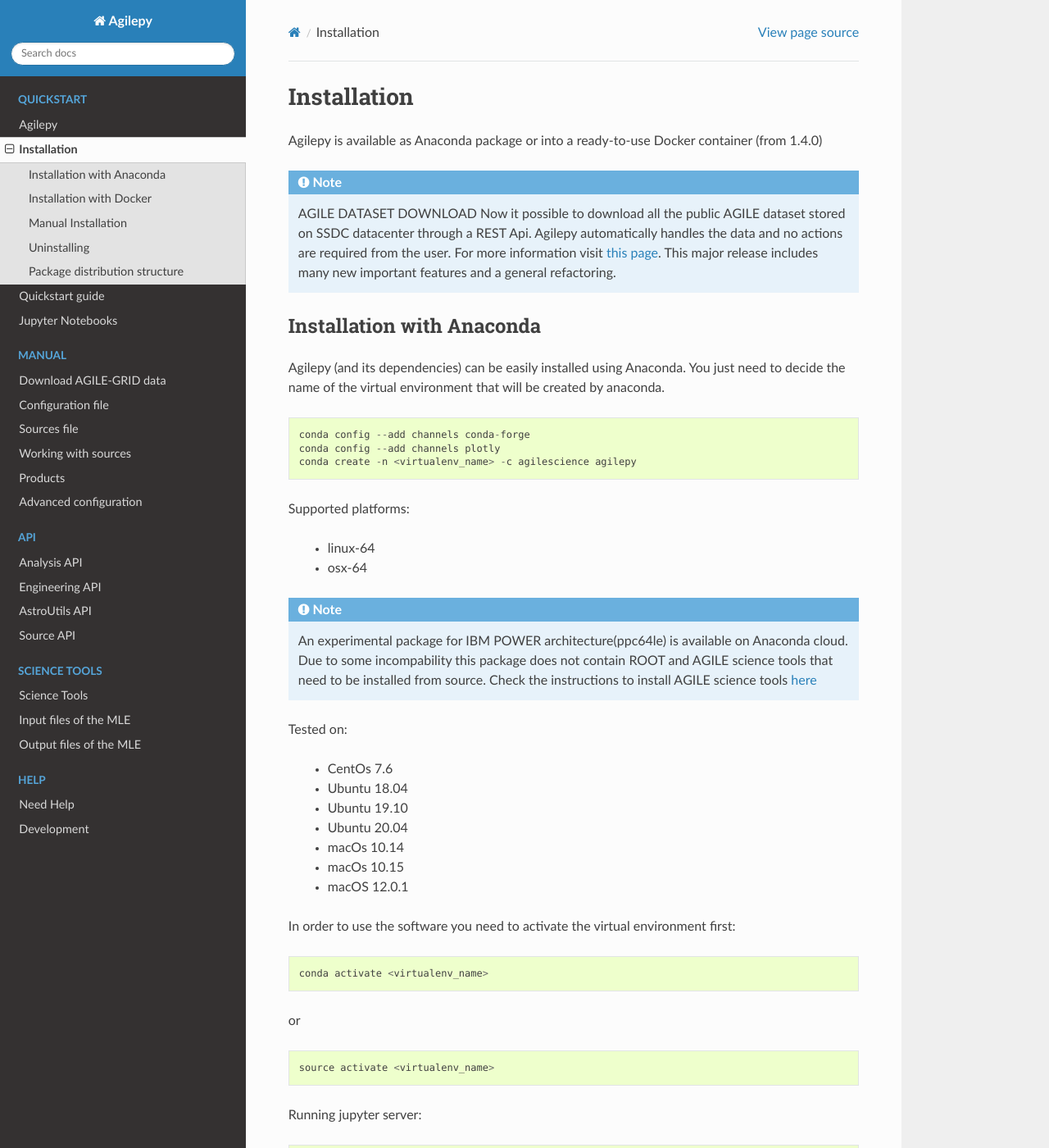
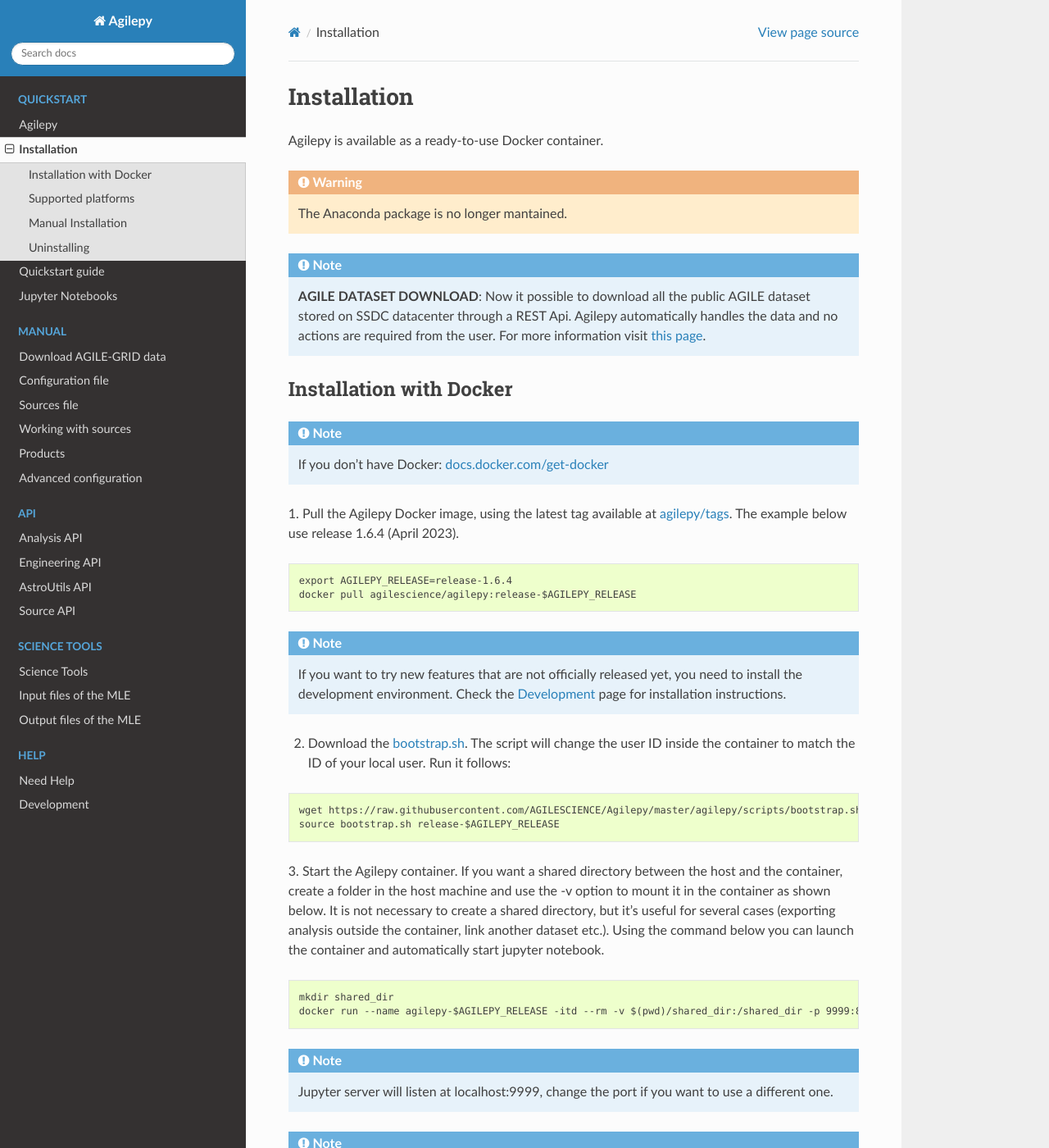
Before and after one commit to AGILESCIENCE/Agilepy, a Sphinx documentation site: the page built from docs/source/quickstart/installation.rst, in a window 1280 px wide and 1400 px high. Shown: the whole window at 82% size. Built offline with Sphinx 7.4.7 and the Read the Docs theme 2.0.0, drawn with Linux system fonts in a browser that asks for light colours; some of the changed text lies outside the part shown.

Commit message:
Add pyproject file, update documentation

```diff
--- a/docs/requirements.txt
+++ b/docs/requirements.txt
@@ -8,6 +8,7 @@
 scipy==1.*
 sphinx==4.*
 sphinx_rtd_theme
+sphinx-copybutton
 pyyaml==5.*
 regions
 pytest-cov==2.*
--- a/docs/source/conf.py
+++ b/docs/source/conf.py
@@ -41,7 +41,8 @@
 extensions = [
     'sphinx.ext.autodoc',
     'sphinx.ext.viewcode',
-    'sphinx.ext.napoleon'
+    'sphinx.ext.napoleon',
+    'sphinx_copybutton'
 ]
 autodoc_typehints='none'
 autodoc_member_order='bysource' #groupwise  alphabetical
@@ -65,7 +66,7 @@
 #
 # This is also used if you do content translation via gettext catalogs.
 # Usually you set "language" from the command line for these cases.
-language = None
+language = 'en'
 
 # List of patterns, relative to source directory, that match files and
 # directories to ignore when looking for source files.
--- a/docs/source/help/development.rst
+++ b/docs/source/help/development.rst
@@ -5,9 +5,9 @@
 Install the development environment with Docker
 ===============================================
 
-If you want to develop new agilepy features or try the newest yet unreleased ones,
-a development Docker image called agilepy-recipe is availabe on dockerhub.
-It contains all the dependencies but agilepy, which must be installed by hand by cloning the repository.
+If you want to develop new Agilepy features or try the newest yet unreleased ones,
+a development Docker image called agilepy-recipe is availabe on DockerHub.
+It contains all the dependencies but Agilepy, which must be manually installed by cloning the repository.
 
 Agilepy's development containers can be found at dockerhub `agilescience/agilepy-recipe <https://hub.docker.com/repository/docker/agilescience/agilepy-recipe>`_ page,
 please check it for the latest tag.
@@ -15,82 +15,103 @@
 Instructions
 ------------
 
-1. Prepare your workspace by creating a directory :code:`agile`
+1. Pull the development Docker image, replace :code:`<LATEST-TAG>` with the
+latest tag available at `agilepy-recipe/tags <https://hub.docker.com/r/agilescience/agilepy-recipe/tags>`_.
+
+.. code-block::
+
+    export LATEST_TAG=BUILD25b6-v2
+    docker pull agilescience/agilepy-recipe:$LATEST_TAG
+
+2. Prepare your workspace by creating a directory :code:`agile`
 and store its path in a variable :code:`$PATH_TO_AGILE`.
 The :code:`agile` directory is going to be shared between your local file system tree and the developement container's one.
 
 .. code-block::
 
-    $ mkdir agile && cd agile
-    $ export PATH_TO_AGILE=$PWD
+    mkdir agilepy_development && cd agilepy_development
 
-2. Clone the GitHub Agilepy repository, switch to the development branch you are interested to work on
+3. Clone the GitHub Agilepy repository, switch to the development branch you are interested to work on
 (e.g. :code:`develop` or any other branch with a given feature).
 
 .. code-block::
 
-    $ git clone https://github.com/AGILESCIENCE/Agilepy.git && cd Agilepy
-    $ git switch develop
+    git clone https://github.com/AGILESCIENCE/Agilepy.git && cd Agilepy && git switch develop && cd ..
 
-3. Pull the development Docker image, replace :code:`<LATEST-TAG>` with the
-latest tag available at `agilepy-recipe/tags <https://hub.docker.com/r/agilescience/agilepy-recipe/tags>`_.
+4. Execute the `boostrap_dev` script to change the user inside the container to your local user.
 
 .. code-block::
 
-    $ docker pull agilescience/agilepy-recipe:<LATEST-TAG>
+    ./Agilepy/agilepy/scripts/bootstrap_dev.sh $LATEST_TAG
 
-4. Build the Docker Container with name :code:`agilepy_dev` from the Docker Image.
+5. Create a Docker container with name :code:`agilepy_dev` from the Docker image.
 The following command binds port :code:`8888` of the container to port :code:`8090` of your local host,
 change it if already occupated.
 It shares the :code:`agile` directory between host and container.
 
 .. code-block::
 
-    $ docker run --rm -t -d -p 8090:8888 --name agilepy_dev \
-    -e DISPLAY=$DISPLAY \
-    -v /tmp/.X11-unix:/tmp/.X11-unix:rw \
-    -v $PATH_TO_AGILE:/agile \
-    agilescience/agilepy-recipe:<LATEST-TAG>
+    docker run --rm -t -d -p 8090:8888 --name agilepy_dev -e DISPLAY=$DISPLAY -v /tmp/.X11-unix:/tmp/.X11-unix:rw -v $(pwd):/home/flareadvocate/agile agilescience/agilepy-recipe:$LATEST_TAG
 
 
-5. Enter container with:
+6. Enter the container with:
 
 .. code-block::
 
-    $ docker exec -it agilepy_dev bash -l
+    docker exec -it agilepy_dev bash -l
 
-6. Inside the container activate virtual environment,
-move to repository location and install the code in *editable* mode:
+7. Inside the container activate the :code:`agilepy` virtual environment,
+move to the repository location and install the code in *editable* mode:
 
 .. code-block::
 
-    $ source /opt/venv/agilepy/bin/activate
-    $ cd /agile/Agilepy
-    $ pip install -e .
+    source $HOME/venv/agilepy/bin/activate
+    cd $HOME/agile/Agilepy
+    pip install -e .
 
-Now you have the agilepy's latest development version installed in your environment.
+Now you have the Agilepy's latest development version installed in your environment.
 You can also edit it to implement your own agilepy features!
 
-- When you need to exit the container just enter :code:`$ exit`.
-- To stop the container use
+8. The documentation can be built with:
 
 .. code-block::
 
-    $ docker stop agilepy_dev
+    source $HOME/venv/agilepy/bin/activate
+    cd $HOME/agile/Agilepy/docs
+    make html
 
-- If you need to run a jupyter notebook you can run it in the binded port :code:`8888` from within the container. Take note of the token set by jupyter, search for **http://localhost:8090/** in your browser and insert the token. The command to run jupyter notebook is:
+9. If you need to run a jupyter notebook you can run it in the binded port :code:`8888` from within the container.
+Run the following command and then go to `localhost:8090 <http://localhost:8090>`_:
 
 ::
 
-    $ jupyter notebook --port 8888 --ip 0.0.0.0  --allow-root
+    jupyter notebook --ip='*' --port 8888 --notebook-dir="$HOME/agile/Agilepy/agilepy/notebooks" --NotebookApp.token='' --NotebookApp.password=''
 
-.. note::
 
-    Currently the user inside the container is root.
-    Modifying files from within the container might change the user proprietary of the files in your local system too.
-    We suggest to modify files from *outside* the container with a text editor and use the container
-    to run your scripts.
+You can disable the authentication with :code:`--NotebookApp.token='' --NotebookApp.password=''` but it is not recommended.
 
+::
+
+    jupyter notebook --NotebookApp.token='' --NotebookApp.password='' --ip='*' --port 8888 --notebook-dir="$HOME/agile/Agilepy/agilepy/notebooks"
+
+If you are working in a remote machine, add the :code:`--no-browser` option.
+
+::
+
+    jupyter notebook --no-browser --ip='*' --port 8888 --notebook-dir="$HOME/agile/Agilepy/agilepy/notebooks" --NotebookApp.token='' --NotebookApp.password=''
+
+
+10. When you need to exit the container just enter :code:`exit`.
+
+11. To stop the container use
+
+.. code-block::
+
+    docker stop agilepy_dev
+
+Docker images
+=============
+To build the docker image of Agilepy clone the [Agilepy-recipe repository](https://github.com/AGILESCIENCE/Agilepy-recipe)
 
 .. Anaconda
 .. --------
@@ -103,7 +124,6 @@
 ..     cd Agilepy && git checkout develop
 ..     conda env update -f environment.yml
 ..     python setup.py develop
-
 
 
 Git flow
@@ -194,13 +214,8 @@
     git pull **origin** develop
 
 
-Finally you can merge your feature branch back to **develop** branch.
+Finally, you can open a merge request to merge your feature branch back to the **develop** branch.
 
-::
-
-    git merge --no-ff feature-#61-new-cool-feature
-    git branch -d feature-#61-new-cool-feature
-    git push origin develop
 
 Add configuration parameters
 ^^^^^^^^^^^^^^^^^^^^^^^^^^^^
--- a/docs/source/quickstart/installation.rst
+++ b/docs/source/quickstart/installation.rst
@@ -1,100 +1,64 @@
 Installation
 ============
 
-Agilepy is available as Anaconda package or into a ready-to-use Docker container (from 1.4.0)
+Agilepy is available as a ready-to-use Docker container.
 
-.. note:: AGILE DATASET DOWNLOAD
+.. warning:: The Anaconda package is no longer mantained.
+
+.. note:: **AGILE DATASET DOWNLOAD**:
           Now it possible to download all the public AGILE dataset stored on SSDC datacenter through a REST Api.
           Agilepy automatically handles the data and no actions are required from the user.
-          For more information visit `this page <../manual/Ag_dataset_rest_api.html>`_.
-          This major release includes many new important features and a general refactoring.
-
-Installation with Anaconda
-^^^^^^^^^^^^^^^^^^^^^^^^^^
-
-Agilepy (and its dependencies) can be easily installed using Anaconda. You just
-need to decide the name of the virtual environment that will be created by anaconda.
-::
-
-    conda config --add channels conda-forge
-    conda config --add channels plotly
-    conda create -n <virtualenv_name> -c agilescience agilepy
-
-Supported platforms:
-
-  - linux-64
-  - osx-64
-
-.. note:: An experimental package for IBM POWER architecture(ppc64le) is available on Anaconda cloud. Due to some incompability this package does not contain
-          ROOT and AGILE science tools that need to be installed from source. Check the instructions to install AGILE science tools
-          `here <https://github.com/AGILESCIENCE/AGILE-GRID-ScienceTools-Setup>`_
-
-Tested on:
-
-  - CentOs 7.6
-  - Ubuntu 18.04
-  - Ubuntu 19.10
-  - Ubuntu 20.04
-  - macOs 10.14
-  - macOs 10.15
-  - macOS 12.0.1
-
-In order to use the software you need to activate the virtual environment first:
-::
-
-    conda activate <virtualenv_name>
-
-or
-
-::
-
-    source activate <virtualenv_name>
-
-Running jupyter server:
-::
-
-    start_agilepy_notebooks.sh
-
+          For more information visit `this page <../manual/agile_grid_data.html>`_.
 
 Installation with Docker
 ^^^^^^^^^^^^^^^^^^^^^^^^
 
-You can pull the image directly from dockerhub using the following command:
+.. note:: If you don't have Docker:
+          `docs.docker.com/get-docker <https://docs.docker.com/get-docker/>`_
 
-::
+1. Pull the Agilepy Docker image, using the latest tag available at `agilepy/tags <https://hub.docker.com/r/agilescience/agilepy/tags>`_.
+The example below use release 1.6.4 (April 2023).
 
-    docker pull agilescience/agilepy:release-<version>
+.. code-block::
 
-.. note:: Check the installation instructions for Docker `here <https://docs.docker.com/get-docker/>`_
+    export AGILEPY_RELEASE=release-1.6.4
+    docker pull agilescience/agilepy:release-$AGILEPY_RELEASE
 
-.. note:: The agilepy version installed inside the container cannot be modified.
-          If you want to try agilepy's new features that are not officially released yet,
-          you need to pull a development image called agilepy-recipe.
-          It contains all the dependencies but agilepy,
-          which must be installed by hand by cloning the repository.
+.. note:: If you want to try new features that are not officially released yet, you need to install the development environment.
           Check the `Development <../help/development.html>`_ page for installation instructions.
 
+2. Download the `bootstrap.sh <https://github.com/AGILESCIENCE/Agilepy/blob/master/agilepy/scripts/bootstrap.sh>`_. The script will change the user ID inside the container to match the ID of your local user.
+   Run it follows:
 
-Using this command you can launch the container and automatically start jupyter notebook.
+.. code-block::
+
+    wget https://raw.githubusercontent.com/AGILESCIENCE/Agilepy/master/agilepy/scripts/bootstrap.sh
+    source bootstrap.sh release-$AGILEPY_RELEASE
+
+3. Start the Agilepy container. If you want a shared directory between the host and the container, create a folder in the host machine and use the -v option to mount it in the container as shown below.
+It is not necessary to create a shared directory, but it's useful for several cases (exporting analysis outside the container, link another dataset etc.).
+Using the command below you can launch the container and automatically start jupyter notebook.
+
+.. code-block::
+
+    mkdir shared_dir
+    docker run --name agilepy-$AGILEPY_RELEASE -itd --rm -v $(pwd)/shared_dir:/shared_dir -p 9999:8888 -e DISPLAY=$DISPLAY -v /tmp/.X11-unix:/tmp/.X11-unix:rw agilescience/agilepy:release-$AGILEPY_RELEASE bash - l
+
+.. note:: Jupyter server will listen at localhost:9999, change the port if you want to use a different one.
+
+.. note:: If Agilepy is running or a remote machine, you need to setup an ssh tunnel to access the jupyter server: `ssh -L 9999:localhost:9999 <user>@<host>`
+
+You can find the token to access the Jupyter server with:
+
+.. code-block::
+
+    docker exec -it agilepy-$AGILEPY_RELEASE bash -l -c "jupyter notebook list"
+
+You can omit the "-c" option to enter the container with a bash shell.
 
 
-::
-
-    docker run --rm -it -p 8888:8888 \
-    -e DISPLAY=$DISPLAY \
-    -v /tmp/.X11-unix:/tmp/.X11-unix:rw \
-    -v $PWD/shared_dir:/shared_dir \
-    agilescience/agilepy:release-<version> /bin/bash -c \
-    "source /opt/anaconda3/etc/profile.d/conda.sh && conda activate agilepydev && \
-    jupyter notebook --ip='*' --port=8888 --no-browser --allow-root --notebook-dir="/Agilepy/agilepy/notebooks" --NotebookApp.token='' --NotebookApp.password=''"
-
-shared_dir must be created before launching the command, it is not necessary, but useful for several cases (exporting analysis outside the container, link another dataset etc.)
-
-Jupyter server is at localhost:8888
-
-Agilepy's containers can be found at dockerhub `agilescience/agilepy <https://hub.docker.com/repository/docker/agilescience/agilepy>`_ page.
-
-Supported platforms:
+Supported platforms
+^^^^^^^^^^^^^^^^^^^
 
   - linux-64
   - osx-64
@@ -110,22 +74,20 @@
   - macOs 10.15
   - Windows 10 v2004 (May 2020 Update)
 
-.. note:: It's possible to run Agilepy's container in Windows10(still not supported by Anaconda installation),
-          in order to do that, you need to install WSL2 and docker first.
+.. note:: It's possible to run Agilepy's container in Windows10, you'll need to install WSL2.
 
           Check the installation instructions for WSL2 `here <https://docs.microsoft.com/en-us/windows/wsl/install-win10>`_
-          and docker `here <https://docs.docker.com/docker-for-windows/wsl/>`_
 
 
 Manual Installation
 ^^^^^^^^^^^^^^^^^^^
 
-If the isntallation does not work with the instructions above, it is recommended to install agilepy and its dependencies from scratch.
+If the isntallation does not work with the instructions above, it is recommended to install Agilepy and its dependencies from scratch.
 The dependencies required by Agilepy are:
 
-Root 6.26
-Cfitsio 4.1
-Zlib
+  - Root 6.26
+  - Cfitsio 4.1
+  - Zlib
 
 `AGILE's Science Tools <https://github.com/AGILESCIENCE/AGILE-GRID-ScienceTools-Setup/tree/master>`_ (the correct tag to install is on sciencetools_version.txt in the repository main directory)
 
@@ -134,21 +96,13 @@
 
 Uninstalling
 ^^^^^^^^^^^^
-Anaconda
+
+Stop the container with:
+
 ::
 
-    conda env remove --name <virtualenv_name>
+    docker stop agilepy-$AGILEPY_RELEASE
 
-Docker
 ::
 
-    docker rmi agilescience/agilepy:release-<version>
-
-
-Package distribution structure
-^^^^^^^^^^^^^^^^^^^^^^^^^^^^^^
-The virtual environment <virtualenv_name> folder is under the "envs" folder within
-the root folder of your anaconda installation.
-
-It contains all the dependencies Agilepy requires. Here, there is the "agiletools"
-directory, containing AGILE's scientific software.
+    docker rmi agilescience/agilepy:release-$AGILEPY_RELEASE
--- /dev/null
+++ b/pyproject.toml
@@ -0,0 +1,3 @@
+[build-system]
+requires = ["setuptools>=42"]
+build-backend = "setuptools.build_meta"
```
